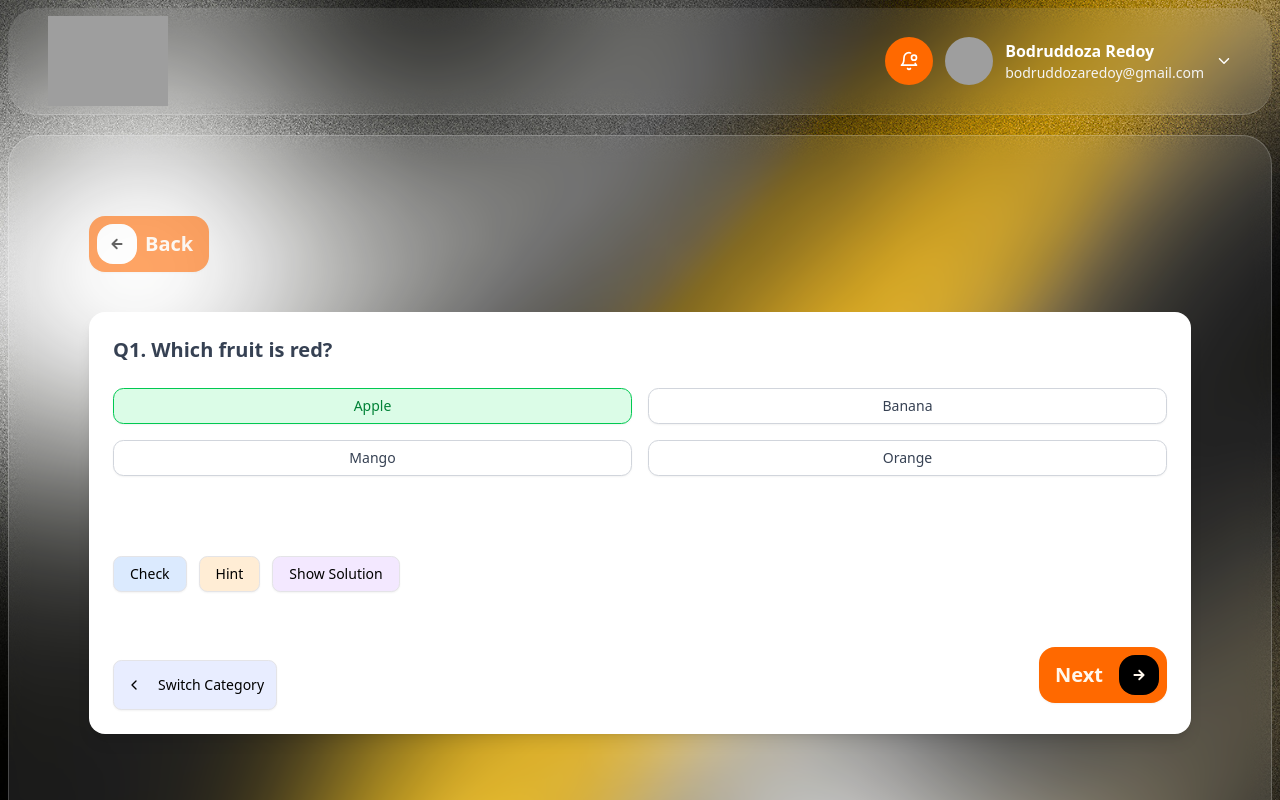
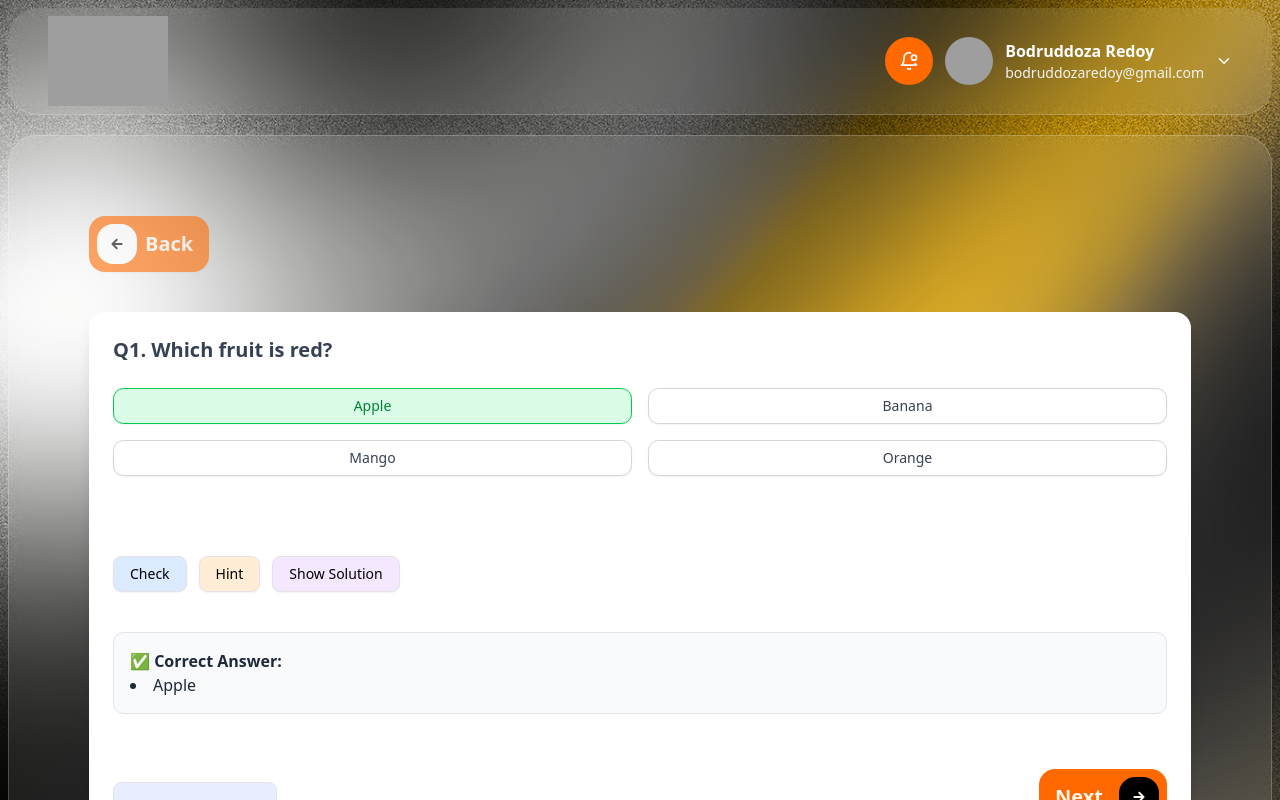
Before and after one commit to juyel66/Eduloop-quize-Application, a React (Vite) app: page /vocabulary in a window 1280 px wide. Both pictures are taken after a click on the button "Show Solution". Shown: the top 800 px of the page. Built offline with nearby package versions, Linux system fonts and the light colour scheme; grey boxes are pictures that could not be loaded.

Commit message:
fix(VocabularyPage): update the vocabulary page

```diff
--- a/src/pages/Vocabulary/VocabularyQuestions.tsx
+++ b/src/pages/Vocabulary/VocabularyQuestions.tsx
@@ -108,7 +108,7 @@ export default function VocabularyQuestions({
       setStatus(
         currentQuestion.answer
           .map((a) => a.toLowerCase())
-          .includes(selected.toLowerCase())
+          .includes((selected as string).toLowerCase())
           ? "match"
           : "wrong"
       );
@@ -158,19 +158,7 @@ export default function VocabularyQuestions({
 
   return (
     <div className="p-10">
-      {/* Back button (Top Left) */}
-
-      {/* <Button
-        onClick={goPrev}
-        disabled={isFirst}
-        className="rounded-2xl py-7 px-6 font-bold text-xl disabled:opacity-60 disabled:cursor-not-allowed flex items-center"
-      >
-        <div className="size-10 bg-black rounded-2xl flex items-center justify-center mr-2">
-          <IoMdArrowRoundBack size={30} className="text-white" />
-        </div>
-        Back
-      </Button> */}
-
+      {/* Back button */}
       <Button
         onClick={goPrev}
         disabled={isFirst}
@@ -229,19 +217,19 @@ export default function VocabularyQuestions({
             </div>
           )}
 
-          {/* Fill in the blanks / Verb Input */}
+          {/* Fill / Verb */}
           {(currentQuestion.type === "fill" ||
             currentQuestion.type === "verb") && (
             <input
               type="text"
               value={selected as string}
               onChange={(e) => selectOption(e.target.value)}
-              placeholder="Type your answer..."
+              placeholder="Please write your answer..."
               className="w-full px-4 py-3 border rounded-lg focus:outline-none focus:ring-2 focus:ring-blue-400"
             />
           )}
 
-          {/* Short Question (two inputs with bottom border only) */}
+          {/* Short Question */}
           {currentQuestion.type === "short" && (
             <div className="flex flex-col gap-4">
               {[0, 1].map((i) => (
@@ -256,14 +244,14 @@ export default function VocabularyQuestions({
                     updated[i] = e.target.value;
                     selectOption(updated);
                   }}
-                  placeholder={`Answer ${i + 1}`}
+                  placeholder={`Please write the answer ${i + 1}`}
                   className="w-full border-b-2 border-gray-400 focus:border-blue-500 outline-none px-2 py-2"
                 />
               ))}
             </div>
           )}
 
-          {/* Controllers: Inline buttons */}
+          {/* Controllers */}
           <div className="flex gap-4 justify-start mt-4">
             <Controllers
               handleCheck={handleCheck}
@@ -272,11 +260,23 @@ export default function VocabularyQuestions({
             />
           </div>
 
-          {/* Show result and hint */}
+          {/* Show result */}
           {summary && <Check summary={summary} />}
           {showHint && <Hint hint={currentQuestion.hint || ""} />}
 
-          {/* Navigation buttons */}
+          {/* Show Solution */}
+          {showSolution && (
+            <div className="mt-4 p-4 border rounded-lg bg-gray-50 text-gray-800">
+              <p className="font-semibold">✅ Correct Answer:</p>
+              <ul className="list-disc list-inside">
+                {currentQuestion.answer.map((ans, idx) => (
+                  <li key={idx}>{ans}</li>
+                ))}
+              </ul>
+            </div>
+          )}
+
+          {/* Navigation */}
           <div className="flex items-center justify-between mt-6">
             <div>
               <Button className="mt-5 py-6 bg-[#e8edff] hover:bg-[#e8edff]/70 text-black border">
```
